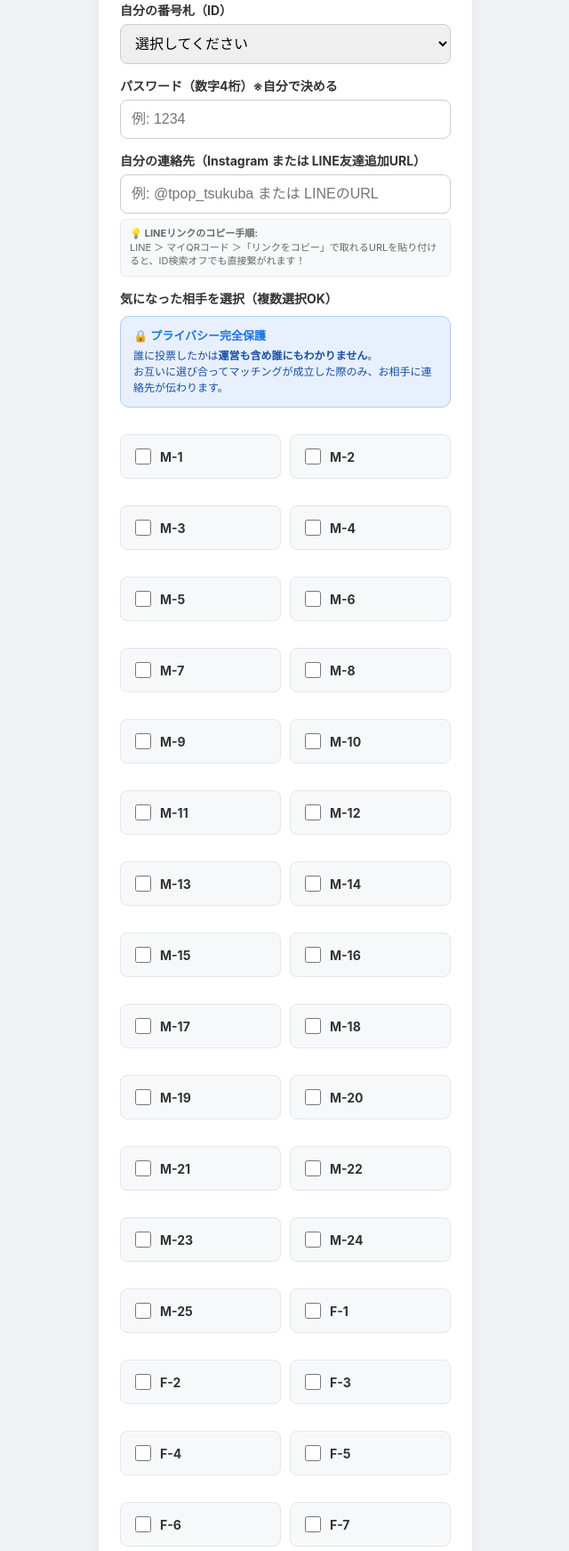
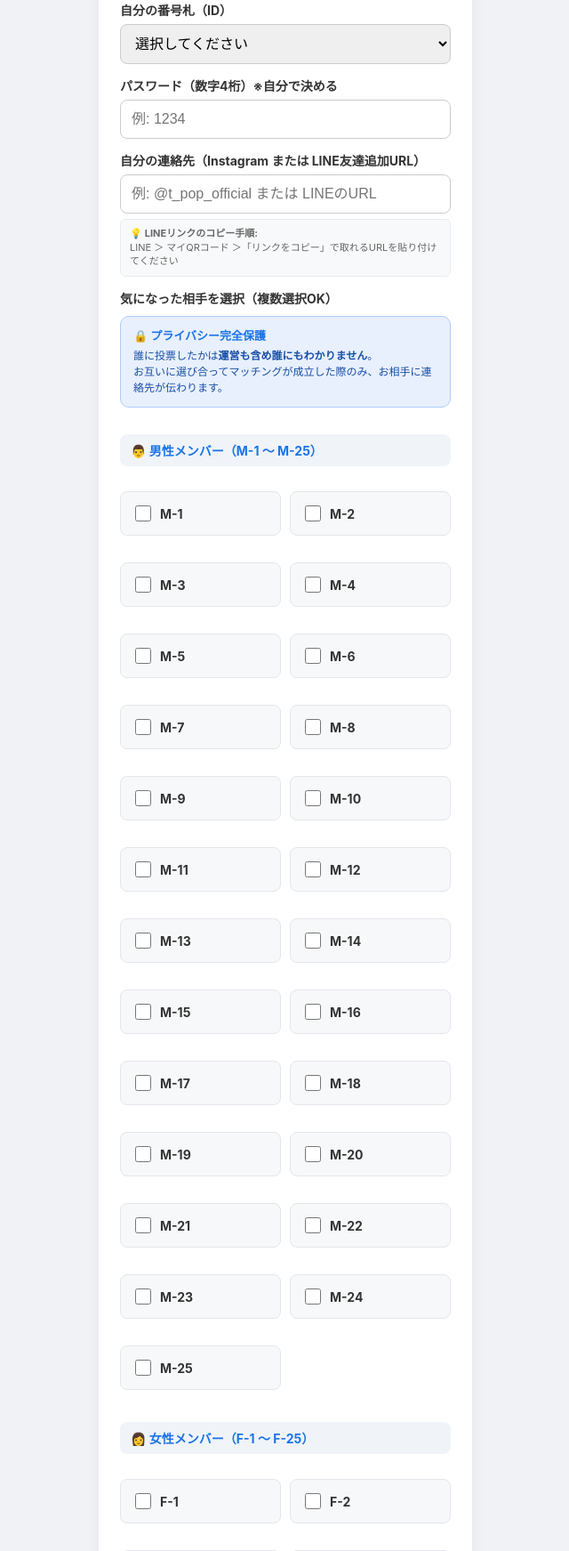
Before and after one commit to T-POP-U/tpop-vote, a Flask app: page / in a window 1280 px wide. Shown: the part 164-1907 px from the top of the page at 89% size, without its empty margins (319-959 px from the left). Run offline with Flask 3, Linux system fonts and the light colour scheme; some libraries are stand-ins or nearby versions.

Commit message:
Update index.html

```diff
--- a/templates/index.html
+++ b/templates/index.html
@@ -48,6 +48,23 @@
     }
 
     .grid { display: grid; grid-template-columns: repeat(2, 1fr); gap: 10px; margin-top: 8px; }
+
+    /* 区分用セクションタイトル（2列ぶち抜き） */
+    .section-title {
+      grid-column: 1 / -1;
+      font-size: 14px;
+      font-weight: bold;
+      color: #1a73e8;
+      background: #f0f4f9;
+      padding: 8px 12px;
+      border-radius: 8px;
+      margin-top: 14px;
+      margin-bottom: 4px;
+      display: flex;
+      align-items: center;
+      gap: 6px;
+    }
+
     .checkbox-card { background: #f7f8fa; padding: 12px; border-radius: 8px; display: flex; align-items: center; cursor: pointer; border: 1px solid #e4e6eb; }
     .checkbox-card input { margin-right: 10px; width: 18px; height: 18px; }
     button.submit-btn { width: 100%; padding: 14px; background: #1a73e8; color: white; border: none; border-radius: 10px; font-size: 16px; font-weight: bold; margin-top: 20px; cursor: pointer; }
@@ -196,11 +213,11 @@
         <input type="password" id="pin" placeholder="例: 1234" maxlength="4" required>
 
         <label>自分の連絡先（Instagram または LINE友達追加URL）</label>
-        <input type="text" id="contact" placeholder="例: @tpop_tsukuba または LINEのURL" required>
+        <input type="text" id="contact" placeholder="例: @t_pop_official または LINEのURL" required>
 
         <div class="contact-guide">
           💡 <b>LINEリンクのコピー手順:</b><br>
-          LINE ＞ マイQRコード ＞「リンクをコピー」で取れるURLを貼り付けると、ID検索オフでも直接繋がれます！
+          LINE ＞ マイQRコード ＞「リンクをコピー」で取れるURLを貼り付けてください
         </div>
 
         <label>気になった相手を選択（複数選択OK）</label>
@@ -213,6 +230,9 @@
         </div>
 
         <div class="grid">
+          <!-- 男性グループ見出し -->
+          <div class="section-title">👨 男性メンバー（M-1 〜 M-25）</div>
+
           <label class="checkbox-card"><input type="checkbox" name="target" value="M-1"> M-1</label>
           <label class="checkbox-card"><input type="checkbox" name="target" value="M-2"> M-2</label>
           <label class="checkbox-card"><input type="checkbox" name="target" value="M-3"> M-3</label>
@@ -238,6 +258,9 @@
           <label class="checkbox-card"><input type="checkbox" name="target" value="M-23"> M-23</label>
           <label class="checkbox-card"><input type="checkbox" name="target" value="M-24"> M-24</label>
           <label class="checkbox-card"><input type="checkbox" name="target" value="M-25"> M-25</label>
+
+          <!-- 女性グループ見出し（ここで2列幅使ってしっかり改行＆区切り） -->
+          <div class="section-title" style="margin-top: 20px;">👩 女性メンバー（F-1 〜 F-25）</div>
 
           <label class="checkbox-card"><input type="checkbox" name="target" value="F-1"> F-1</label>
           <label class="checkbox-card"><input type="checkbox" name="target" value="F-2"> F-2</label>
```
